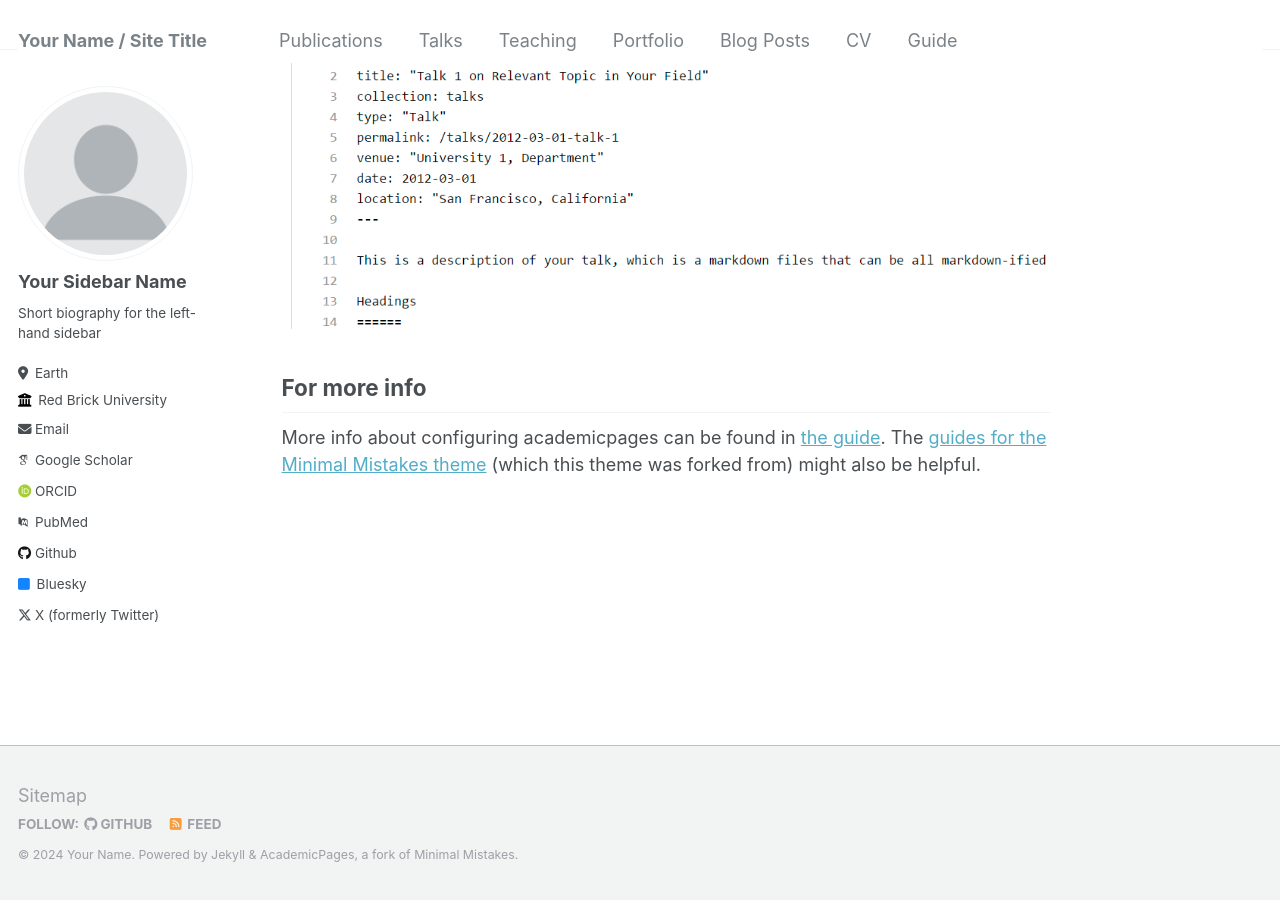
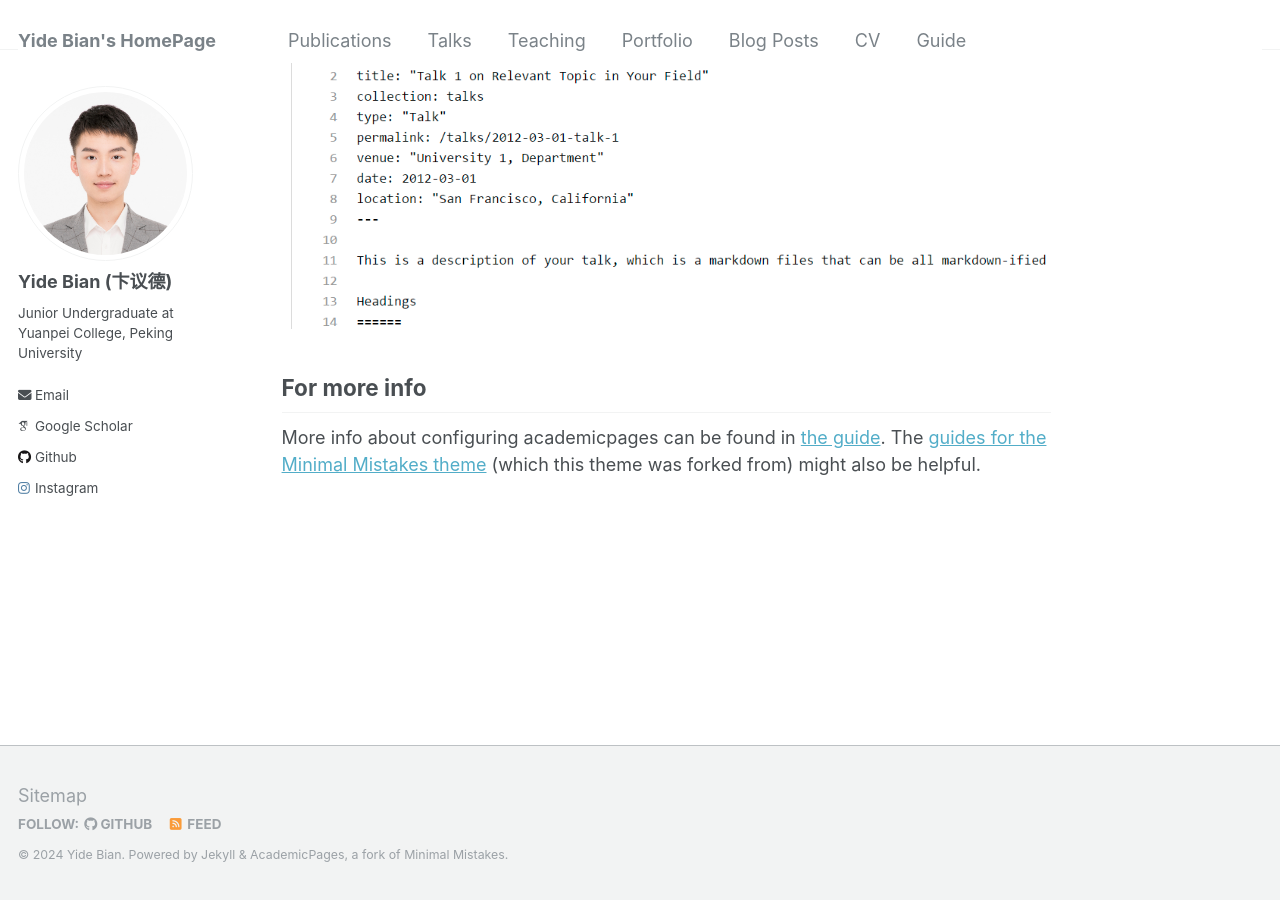
Before and after one commit to bian1d/bian1d.github.io, a Jekyll site: the page built from _pages/about.md, in a window 1280 px wide and 900 px high, scrolled down 2640 px. Built offline with Jekyll 4.4.1, drawn with Linux system fonts in a browser that asks for light colours; some web fonts are replaced.

```diff
--- a/_config.yml
+++ b/_config.yml
@@ -8,53 +8,53 @@
 
 # Basic Site Settings
 locale                   : "en-US"
-title                    : "Your Name / Site Title"
+title                    : "Yide Bian's HomePage"
 title_separator          : "-"
-name                     : &name "Your Name"
-description              : &description "personal description"
-url                      : https://academicpages.github.io # the base hostname & protocol for your site e.g. "https://mmistakes.github.io"
+name                     : &name "Yide Bian"
+description              : &description "Undergraduate at Peking University"
+url                      : https://bian1d.github.io # the base hostname & protocol for your site e.g. "https://mmistakes.github.io"
 baseurl                  : "" # the subpath of your site, e.g. "/blog"
-repository               : "academicpages/academicpages.github.io"
+repository               : "bian1d/bian1d.github.io"
 
 # Site Author - The following control what appear as part of the author content on the side bar.
 #               If a field is blank the icon and link will not appear, otherwise it will be shown.
 #               Additional customization can be done by editing /_includes/author-profile.html
 author:
   # Biographic information
-  avatar           : "profile.png"
-  name             : "Your Sidebar Name"
+  avatar           : "profile.jpg"
+  name             : "Yide Bian (卞议德) "
   pronouns         : # example: "she/her"
-  bio              : "Short biography for the left-hand sidebar"
-  location         : "Earth"
-  employer         : "Red Brick University"
+  bio              : "Junior Undergraduate at Yuanpei College, Peking University"
+  location         : # "Earth"
+  employer         : # "Peking University"
   uri              : # URL
-  email            : "none@example.org"
+  email            : "bian1d@stu.pku.edu.cn"
 
   # Academic websites
   arxiv            : # URL - Update with the correct link to your profile
   googlescholar    : "https://scholar.google.com/citations?user=PS_CX0AAAAAJ"
   impactstory      : # URL
-  orcid            : "http://orcid.org/yourorcidurl"
-  pubmed           : "https://www.ncbi.nlm.nih.gov/pubmed/?term=john+snow"
+  orcid            : # "http://orcid.org/yourorcidurl"
+  pubmed           : # "https://www.ncbi.nlm.nih.gov/pubmed/?term=john+snow"
   researchgate     : # URL
 
   # Repositories and software development
   bitbucket        : # Username - Update with your username on the site
   codepen          : # Username
   dribbble         : # Username
-  github           : "academicpages"
+  github           : "bian1d"
   kaggle           : # Username
   stackoverflow    : # User number or user number and name (i.e., use "1" or "1/jeff-atwood")
 
   # Social media
-  bluesky          : "bsky.app" # Replace this with you Bluesky username
+  bluesky          : #"bsky.app" # Replace this with you Bluesky username
   facebook         : # Username
   flickr           : # Username
   foursquare       : # Username
   goodreads        : # Username
   google_plus      : # Username
   keybase          : # Username
-  instagram        : # Username
+  instagram        : bian1d.cn
   lastfm           : # Username
   linkedin         : # Username
   mastodon         : # URL
@@ -64,7 +64,7 @@ author:
   steam            : # Username
   telegram         : # URL
   tumblr           : # Username
-  twitter          : "UniofOxford"  # Replace this with your X / Twitter handle
+  twitter          : # "UniofOxford"  # Replace this with your X / Twitter handle
   vine             : # Username
   weibo            : # Username
   wikipedia        : # Username
```
Also changed, not shown: images/profile.jpg (added), 2 other files.
